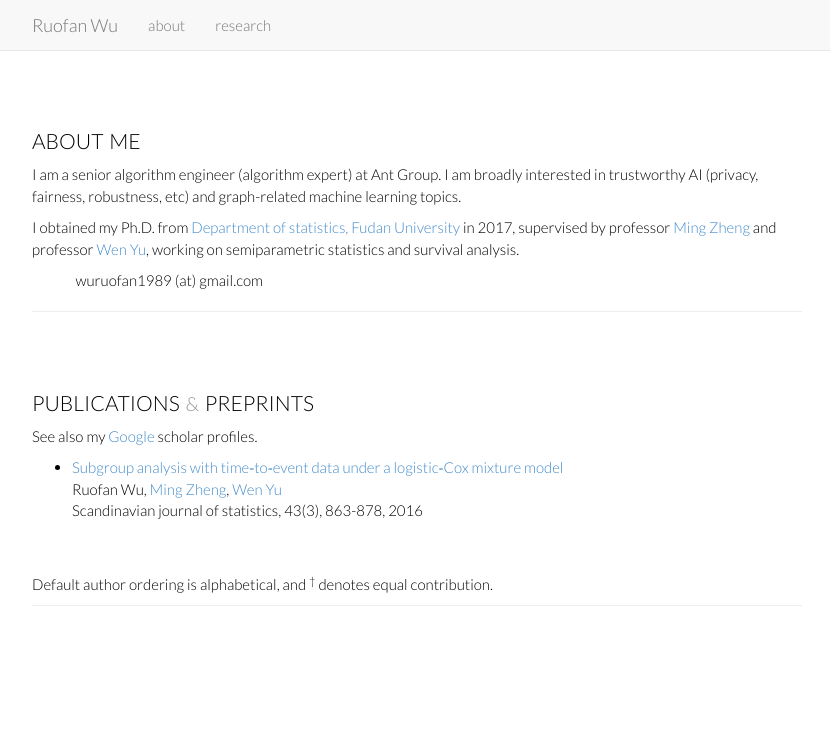
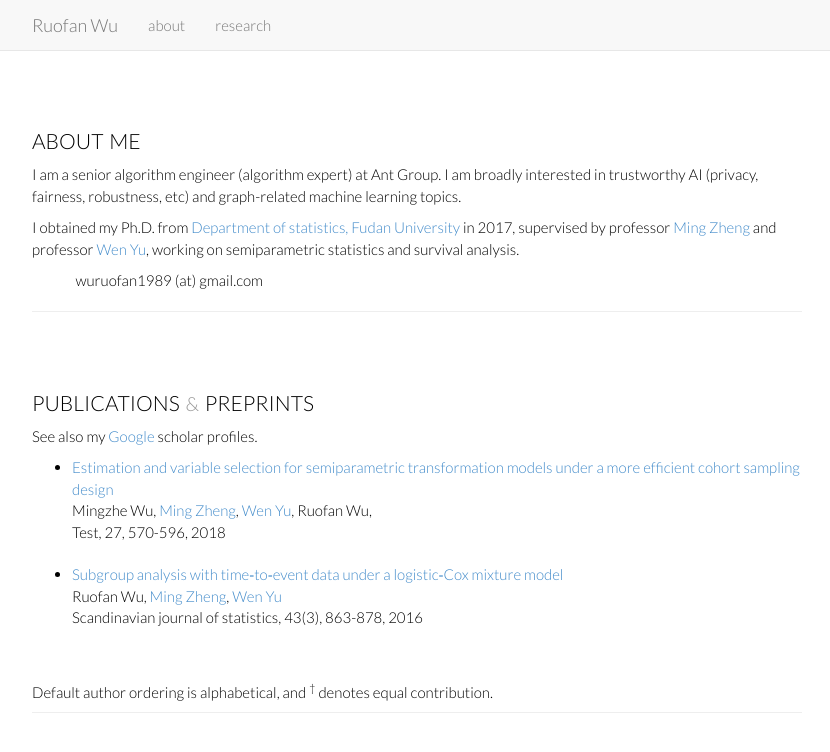
Before and after one commit to Rorschach1989/rorschach1989.github.io, a Jekyll site: the page index.html, which Jekyll copies as it is, in a window 1280 px wide. Shown: the top 752 px of the page, without its empty margins (223-1053 px from the left). Built offline with Jekyll 4.4.1, drawn with Linux system fonts in a browser that asks for light colours; nearby versions of some CDN libraries; library files that are not in the unit come from our copies.

Commit message:
Change template #14

```diff
--- a/index.html
+++ b/index.html
@@ -69,7 +69,7 @@
 	<p>
 	  I obtained my Ph.D. from <a href="https://www.fdsm.fudan.edu.cn/department/tjxx/index.aspx">Department of statistics, Fudan University</a> in 2017,
 	  supervised by professor <a href="https://www.fdsm.fudan.edu.cn/AboutUs/preview.html?uid=011916">Ming Zheng</a> and
-	  professor <a href="https://www.fdsm.fudan.edu.cn/AboutUs/preview.html?uid=012077x">Wen Yu</a>, working on semiparametric statistics and survival analysis.
+	  professor <a href="https://www.fdsm.fudan.edu.cn/AboutUs/preview.html?uid=012077">Wen Yu</a>, working on semiparametric statistics and survival analysis.
 	</p>
 
 	<p>
@@ -116,11 +116,23 @@
 	  <br>
 	  <ul>
 
+		<li> <a href="https://link.springer.com/article/10.1007/s11749-017-0562-2">
+			Estimation and variable selection for semiparametric transformation models under a more efficient cohort sampling design </a><br>
+			Mingzhe Wu,
+			<a href="https://www.fdsm.fudan.edu.cn/AboutUs/preview.html?uid=011916"> Ming Zheng</a>,
+			<a href="https://www.fdsm.fudan.edu.cn/AboutUs/preview.html?uid=012077">Wen Yu</a>,
+			Ruofan Wu,
+			<br>
+			Test, 27, 570-596, 2018
+			<br>
+			<br>
+		</li>
+
 	    <li> <a href="https://onlinelibrary.wiley.com/doi/abs/10.1111/sjos.12213">
 		  Subgroup analysis with time‐to‐event data under a logistic‐Cox mixture model </a><br>
 		      Ruofan Wu,
 	      <a href="https://www.fdsm.fudan.edu.cn/AboutUs/preview.html?uid=011916"> Ming Zheng</a>,
-	      <a href="https://www.fdsm.fudan.edu.cn/AboutUs/preview.html?uid=012077x">Wen Yu</a>
+	      <a href="https://www.fdsm.fudan.edu.cn/AboutUs/preview.html?uid=012077">Wen Yu</a>
 	      <br>
 	      Scandinavian journal of statistics, 43(3), 863-878, 2016
 	      <br>
```
